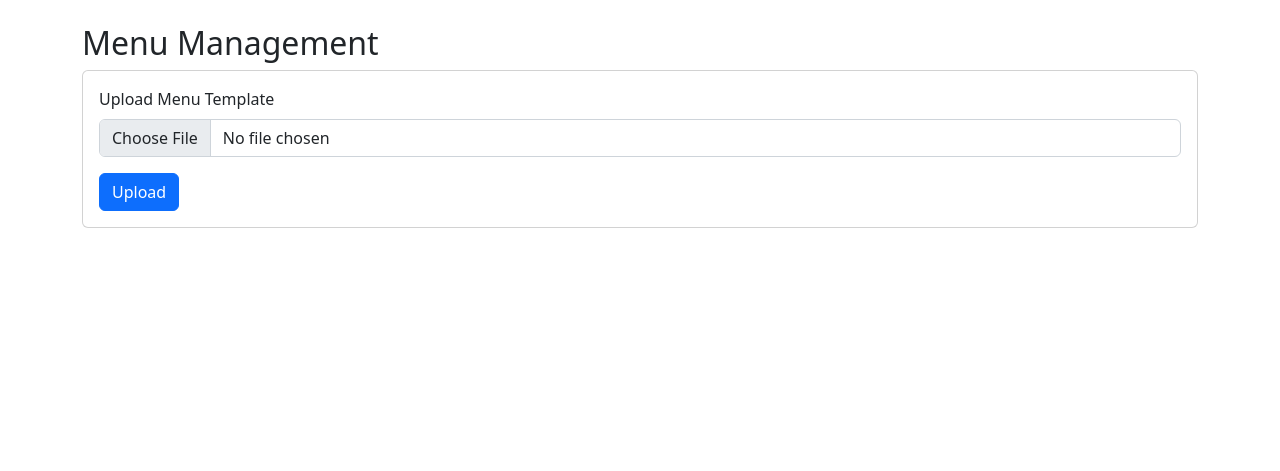
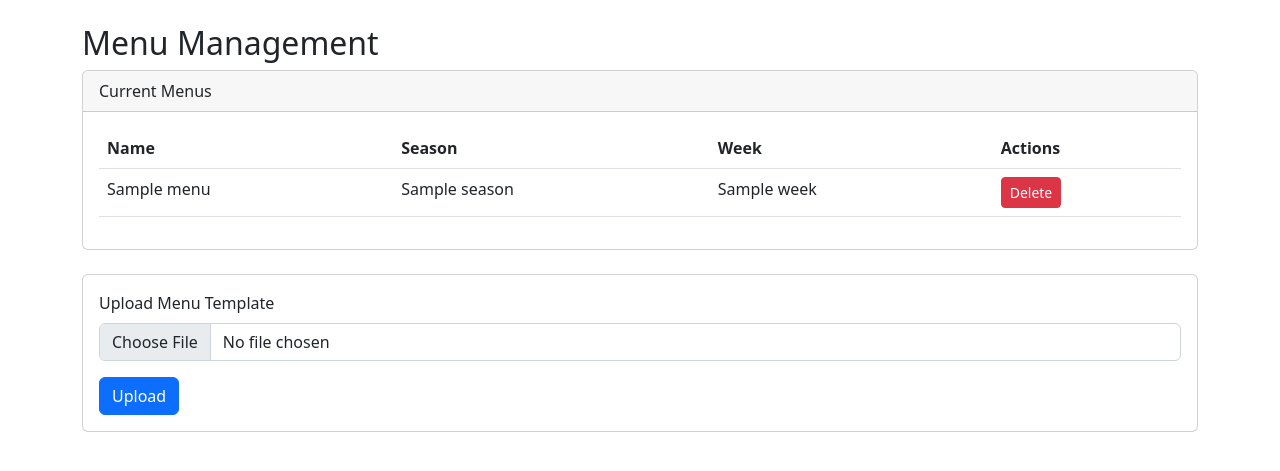
Before and after one commit to Kramfitt/holly_menus, a Flask app: template app/templates/menus.html in a window 1280 px wide. Shown: the part 80-551 px from the top of the page. Run offline with Flask 3, Linux system fonts and the light colour scheme; the template is opened without the code that fills it: most values are stand-ins (such as "Sample title", 1, 10 or a date in 2020); parts of the project's set-up code (start-up, migrations or seed data) failed here and were passed over; some libraries are stand-ins or nearby versions.

Commit message:
Enhance preview and menus pages with error handling and data display
- Add error handling and logging for preview and menus routes
- Fetch and display menu settings and existing menus in menus page
- Include error alert templates for both preview and menus pages
- Prepare routes for dynamic data loading and error reporting

```diff
--- a/app/templates/menus.html
+++ b/app/templates/menus.html
@@ -25,7 +25,45 @@
             </div>
         </nav>
 
+        {% if error %}
+        <div class="alert alert-danger" role="alert">
+            {{ error }}
+        </div>
+        {% endif %}
+
         <h2>Menu Management</h2>
+        {% if menus %}
+        <div class="card mb-4">
+            <div class="card-header">Current Menus</div>
+            <div class="card-body">
+                <div class="table-responsive">
+                    <table class="table">
+                        <thead>
+                            <tr>
+                                <th>Name</th>
+                                <th>Season</th>
+                                <th>Week</th>
+                                <th>Actions</th>
+                            </tr>
+                        </thead>
+                        <tbody>
+                            {% for menu in menus %}
+                            <tr>
+                                <td>{{ menu.name }}</td>
+                                <td>{{ menu.season }}</td>
+                                <td>{{ menu.week }}</td>
+                                <td>
+                                    <button class="btn btn-sm btn-danger delete-menu" data-id="{{ menu.id }}">Delete</button>
+                                </td>
+                            </tr>
+                            {% endfor %}
+                        </tbody>
+                    </table>
+                </div>
+            </div>
+        </div>
+        {% endif %}
+
         <div class="card">
             <div class="card-body">
                 <form id="uploadForm" enctype="multipart/form-data">
--- a/app/templates/preview.html
+++ b/app/templates/preview.html
@@ -25,6 +25,12 @@
             </div>
         </nav>
 
+        {% if error %}
+        <div class="alert alert-danger" role="alert">
+            {{ error }}
+        </div>
+        {% endif %}
+
         <h2>Menu Preview</h2>
         <div class="card">
             <div class="card-body">
```
Also changed, not shown: app/routes/main.py (+44 -2 lines).
